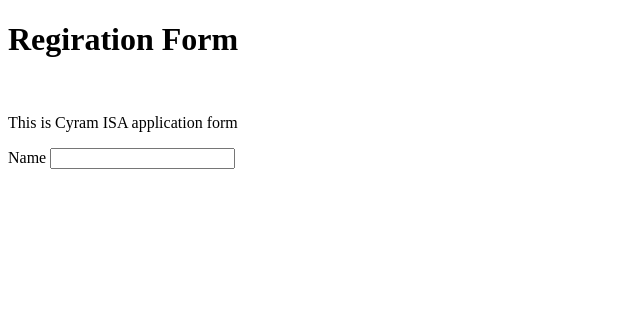
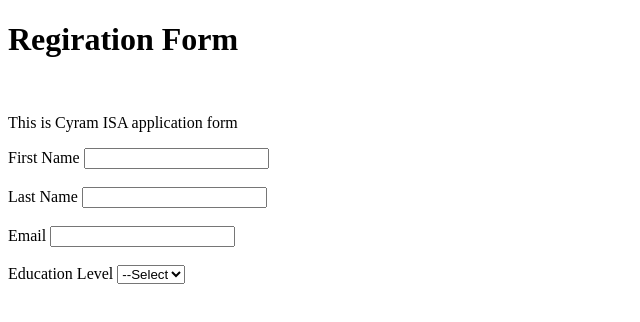
Before and after one commit to asimcyram786/registration-page, a plain HTML site: page index.html in a window 1280 px wide. Shown: the whole page, without its empty margins (0-640 px from the left). Drawn offline with Linux system fonts and the light colour scheme.

Commit message:
Added Education level

```diff
--- a/index.html
+++ b/index.html
@@ -7,7 +7,24 @@
      <h1> Regiration Form</h1>
          <br>
         <p>This is Cyram ISA application form </p>
-      <label for="Name">Name</label>
+      <label for="Name">First Name</label>
       <input type="Name" name="" id="">
+      <br><br>
+      <label for="Name">Last Name</label>
+      <input type="name" name="" id="">
+      <br><br>
+      <label for="">Email</label>
+      <input type="Email Addres" name="" id="">
+      <br> <br>
+      <label for="">Education Level</label>
+      <select name="" id="">
+          <option value=""> --Select</option>
+          <option value="`">School</option>
+          <option value="">Collage</option>
+          <option value="">Uni</option>
+      </select>
+
+
+
 </body>
 </html>
```
